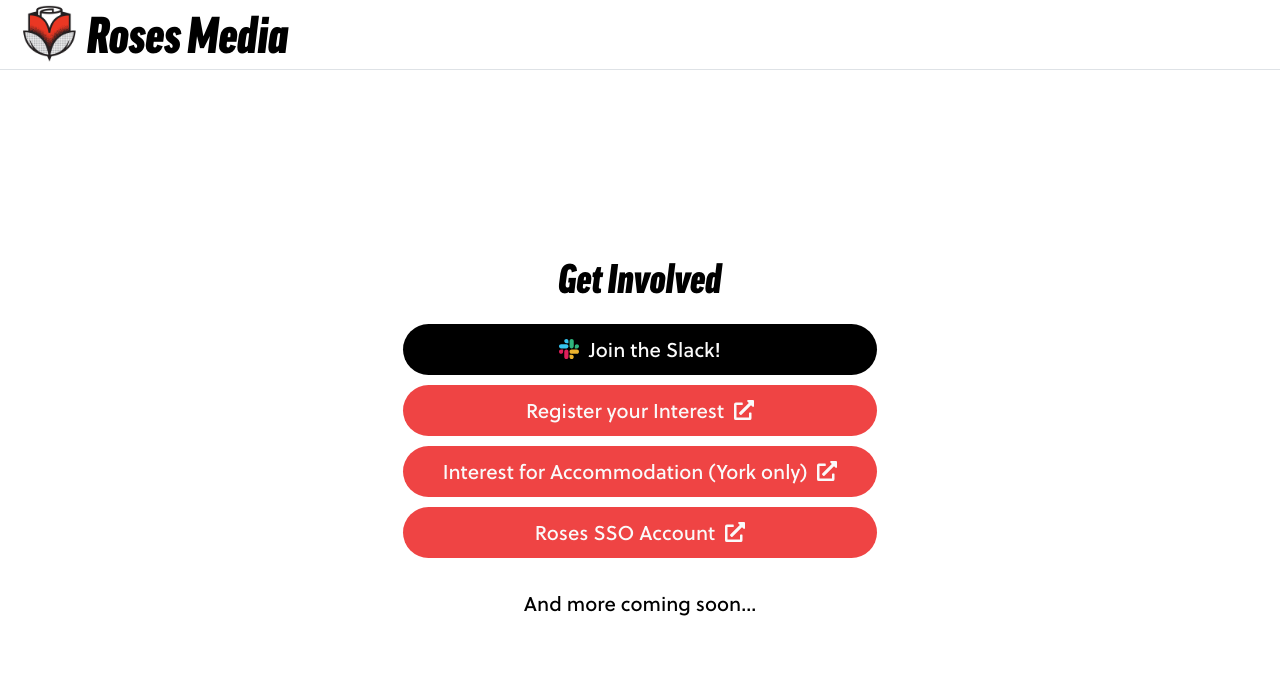
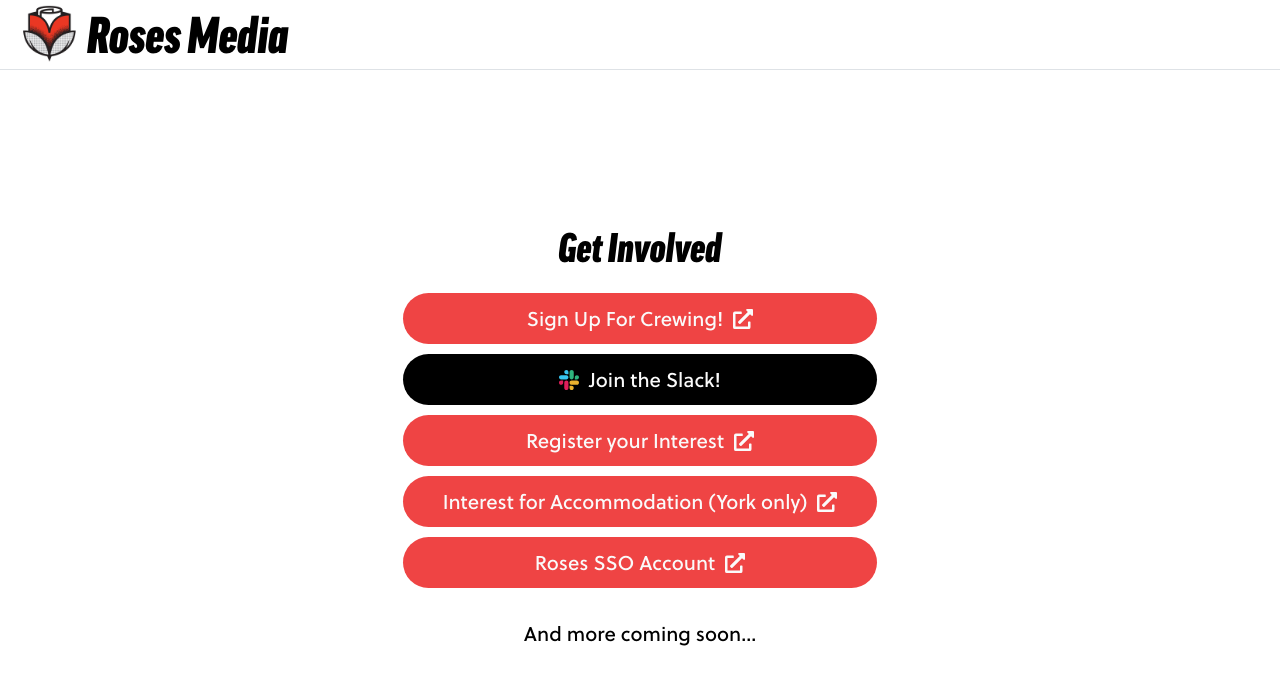
Before and after one commit to rosesmedia/public-site, a Next.js app: page / in a window 1280 px wide. Shown: the top 684 px of the page. Built offline with nearby package versions, Linux system fonts and the light colour scheme.

Commit message:
Crewing link on da public site

```diff
--- a/src/app/page.tsx
+++ b/src/app/page.tsx
@@ -55,10 +55,10 @@ const SECTIONS: HomeSection[] = [
   {
     title: "Get Involved",
     links: [
-      // {
-      //   title: "Sign Up For Crewing!",
-      //   url: "https://signup.roses.media",
-      // },
+      {
+        title: "Sign Up For Crewing!",
+        url: "https://signup.roses.media",
+      },
       {
         title: "Join the Slack!",
         url: "https://roseslive.slack.com/signup#/domain-signup",
```
